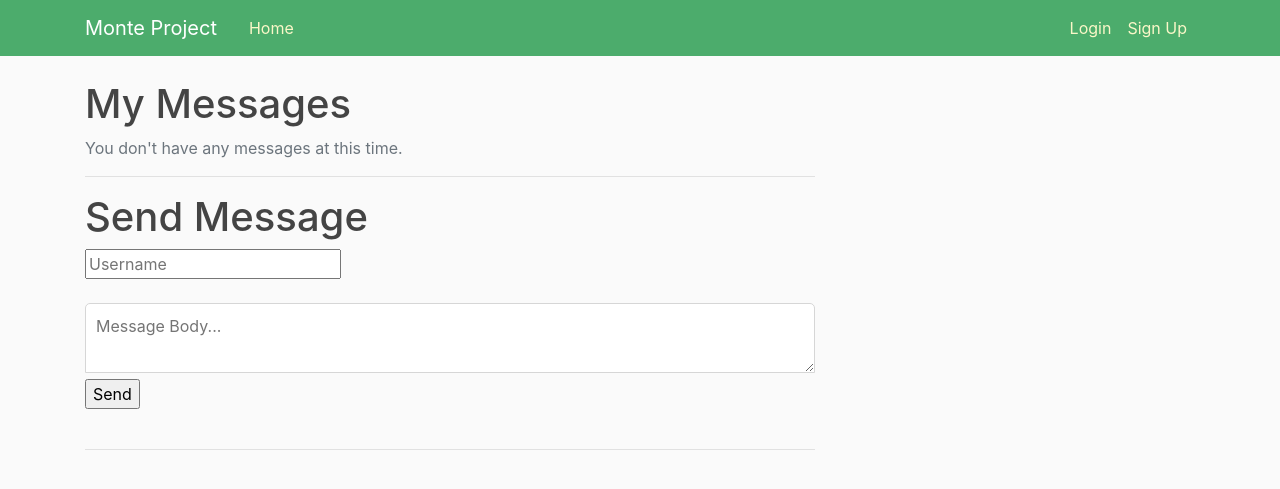
After one commit to fazemahn/portfolio-manager, a Django app: template src/django/app/templates/app/messages.html in a window 1280 px wide. The commit adds this page. Shown: the top 489 px of the page. Run offline with Django 3.2, Linux system fonts and the light colour scheme; the template is opened without the code that fills it, so the values that code supplies are empty; some libraries are stand-ins or nearby versions.

Commit message:
messaging system implemented. Please migrate before starting

```diff
--- a/src/django/app/admin.py
+++ b/src/django/app/admin.py
@@ -1,5 +1,5 @@
 from django.contrib import admin
-from .models import Stock, Trader, Comment
+from .models import Stock, Trader, Comment, Message
 from django.contrib.auth.admin import UserAdmin as BaseUserAdmin
 from django.contrib.auth.models import User
 
@@ -13,6 +13,7 @@ admin.site.unregister(User)
 admin.site.register(User, UserAdmin)
 admin.site.register(Stock)
 admin.site.register(Comment)
+admin.site.register(Message)
 
 
 
--- a/src/django/app/templates/app/base.html
+++ b/src/django/app/templates/app/base.html
@@ -32,7 +32,8 @@
                     <div class="navbar-nav mr-auto">
                         <a class="nav-item nav-link" href="{% url 'app-home' %}">Home</a>
                         {% if user.is_authenticated %}
-                            <a class="nav-item nav-link" href="{% url 'app-favourites' %}">Favourites</a>
+                        <a class="nav-item nav-link" href="{% url 'app-favourites' %}">Favourites</a>
+                        <a class="nav-item nav-link" href="{% url 'app-messages' %}">Messages</a>
                         {% endif %}
                     </div>
                     <!-- Navbar Right Side -->
@@ -55,13 +56,13 @@
     <main role="main" class="container">
         <div class="row">
             <div class="col-md-8">
-                {% if messages %}
+                <!-- {% if messages %}
                     {% for message in messages %}
                         <div class="alert alert-{{ message.tags }}">
                             {{ message }}
                         </div>
                     {% endfor %}
-                {% endif %}
+                {% endif %} -->
 
                 {% block content %}
 
@@ -124,6 +125,12 @@
             });
 
         }
+        function remmessage(data){
+            var url = data+"/removemessage";
+            $.get(url).always(function() {
+                location.reload()
+            });
+        }
     </script>
     {% block scripts %}
     {% endblock scripts %}
--- /dev/null
+++ b/src/django/app/templates/app/messages.html
@@ -0,0 +1,31 @@
+{% extends "app/base.html" %}
+{% block content %}
+<h1>My Messages</h1>
+    {% if messages %}
+        {% for data in messages %}
+        <article class="media content-section">
+            <div class="media-body">
+                <div class="article-metadata">
+                    <h3 class="d-inline-block"><a class="article-title" href="#">{{ data.sender }}</a></h3>
+                    <small class="text-muted">Recieved on {{ data.date }}</small>
+                    <a onclick="remmessage('{{ data.id }}')" href="#" class="float-right fa fa-minus-circle text-danger rem-fav-stock d-inline-block"></a>
+                </div>
+                <p class="article-content mt-3">{{ data.text }}</p>
+            </div>
+        </article>
+        {% endfor %}
+    {% else %}
+        <span class="text-muted">You don't have any messages at this time.</span>
+    {% endif %}
+    <hr/>
+    <h1>Send Message</h1>
+    {% if error_message %} <p class="text-danger"><strong>{{ error_message }}</strong></p> {% endif %}
+      <form action = "{% url 'app-messages' %}" method="POST">
+        {% csrf_token %}
+        <input type="text" id="recipient" name="username" placeholder="Username">
+        <textarea required class="mt-4 textbox-input" name="message_body" placeholder="Message Body..."></textarea>
+        <input type="submit" value="Send">
+      </form>
+      <br>
+      <hr/>
+{% endblock content%}
--- a/src/django/app/urls.py
+++ b/src/django/app/urls.py
@@ -11,6 +11,8 @@ urlpatterns = [
     path('api/simulate', api.simulate, name = 'api-simulate'),
     path('favourites/addfav/<str:stockSymbol>/<str:stockName>', views.addfav, name = 'addfav'),
     path('favourites/remfav/<str:stockSymbol>/', views.remfav, name = 'remfav'),
-    path('favourites/<int:commID>/removecomment', views.remcom, name= 'remcom')
+    path('favourites/<int:commID>/removecomment', views.remcom, name= 'remcom'),
+    path('messages/', views.messages, name = 'app-messages'),
+    path('messages/<int:id>/removemessage', views.remmessage, name = 'app-removemessage'),
 
 ]
```
Also changed, not shown: src/django/app/models.py (+8 -0 lines), src/django/app/views.py (+22 -3 lines), src/django/app/migrations/0003_auto_20201125_0259.py (added), src/django/app/migrations/0004_auto_20201125_0417.py (added).
